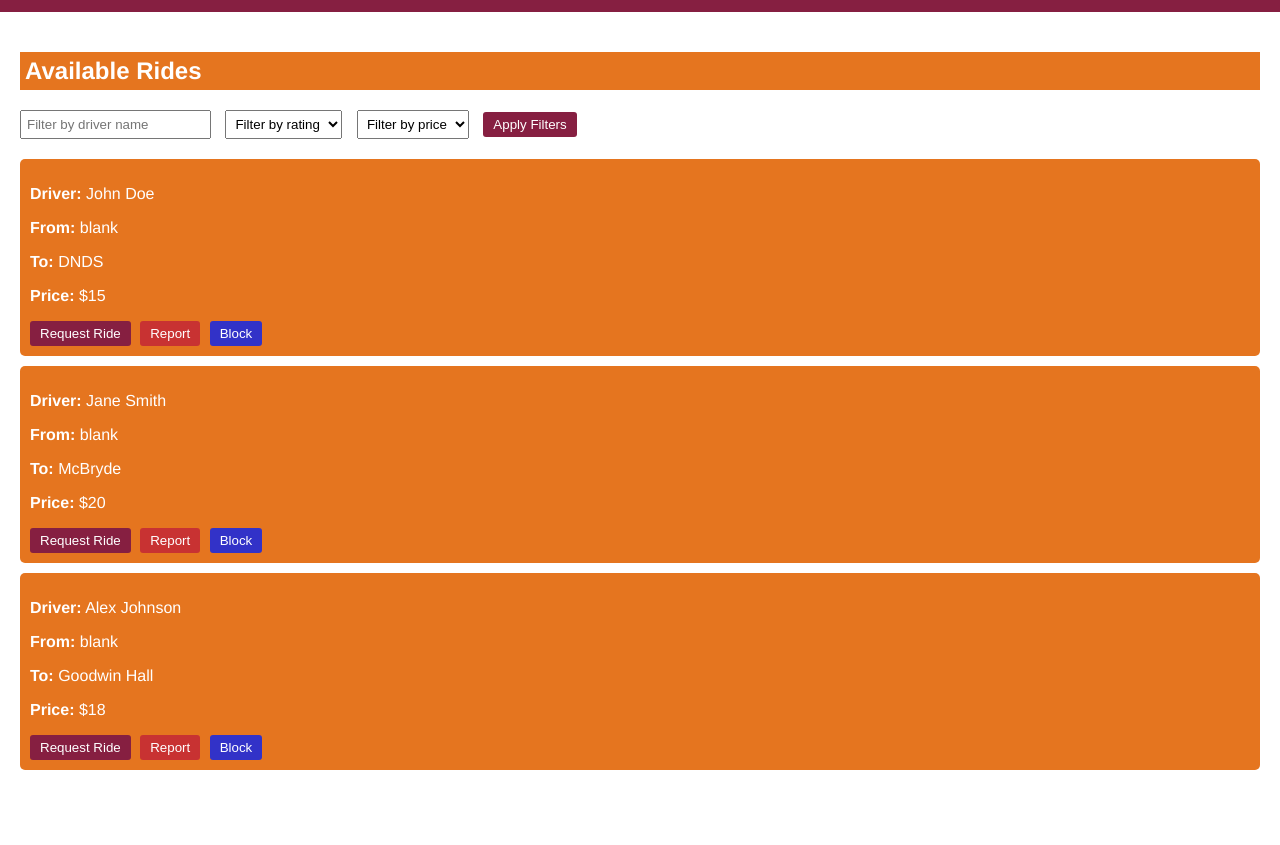
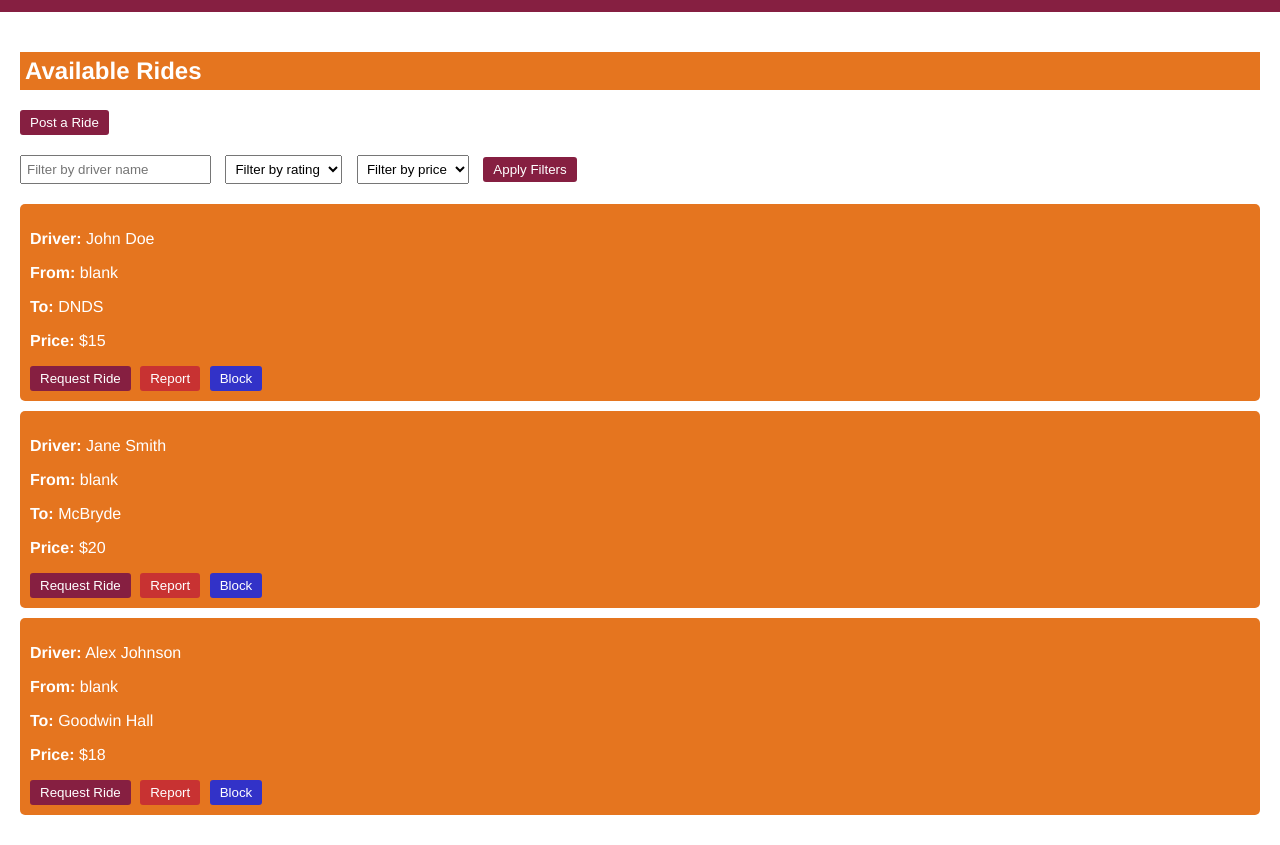
Before and after one commit to MasonBoggs/CS3704-Mock-Carpool-Website-Group-Proj, a website: page carpool.html in a window 1280 px wide. Shown: the part 56-901 px from the top of the page. Before the commit the page ends 856 px from the top, so only its background shows below. Drawn offline with Linux system fonts and the light colour scheme.

Commit message:
post ride button

```diff
--- a/carpool.html
+++ b/carpool.html
@@ -96,6 +96,11 @@
     <section>
         <h2>Available Rides</h2>
 
+        <div style="margin-bottom: 20px;">
+            <button class="btn" onclick="location.href='post-ride.html'">Post a Ride</button>
+        </div>
+
+
         <!-- Filters Section -->
         <div class="filters">
             <input type="text" id="driverFilter" placeholder="Filter by driver name">
```
